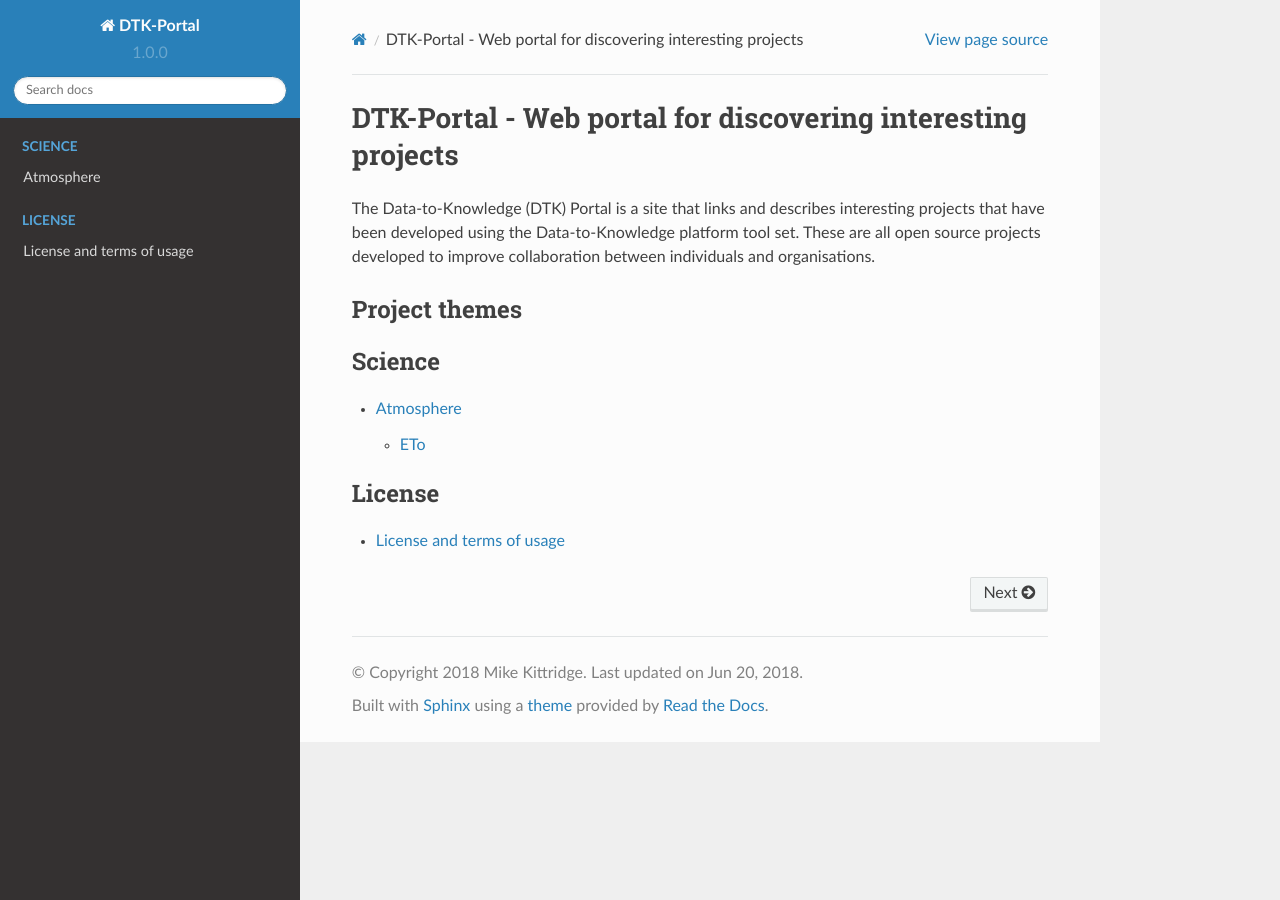
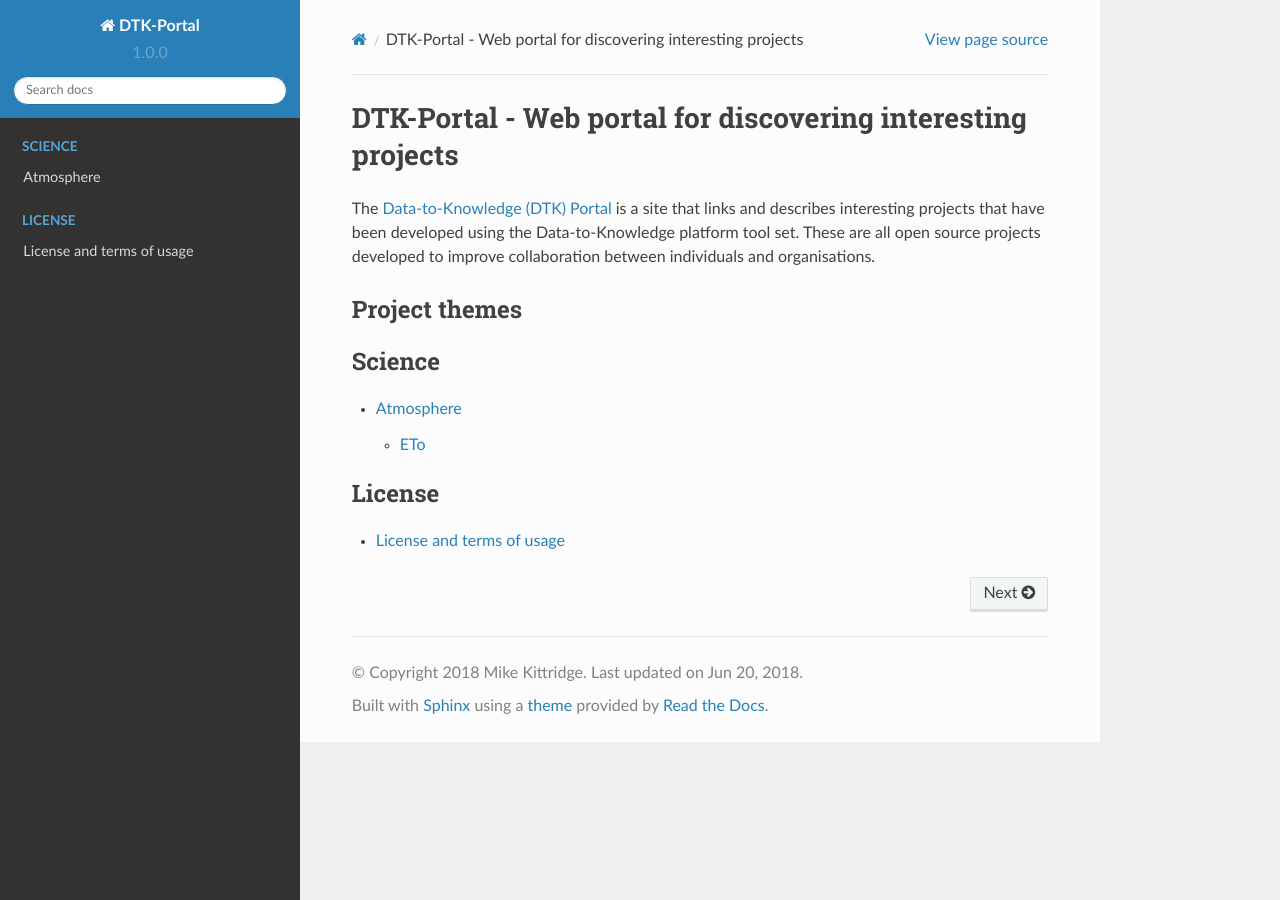
Before and after one commit to Data-to-Knowledge/DTK-Portal, a Sphinx documentation site: the page built from sphinx/source/index.rst, in a window 1280 px wide. Built offline with Sphinx 7.4.7 and the Read the Docs theme 2.0.0, drawn with Linux system fonts in a browser that asks for light colours; part of the change alters nothing that is shown.

```diff
--- a/sphinx/source/index.rst
+++ b/sphinx/source/index.rst
@@ -1,7 +1,7 @@
 DTK-Portal - Web portal for discovering interesting projects
 ===================================================================
 
-The Data-to-Knowledge (DTK) Portal is a site that links and describes interesting projects that have been developed using the Data-to-Knowledge platform tool set. These are all open source projects developed to improve collaboration between individuals and organisations.
+The `Data-to-Knowledge (DTK) Portal <https://dtk-portal.readthedocs.io>`_ is a site that links and describes interesting projects that have been developed using the Data-to-Knowledge platform tool set. These are all open source projects developed to improve collaboration between individuals and organisations.
 
 Project themes
 --------------
```
